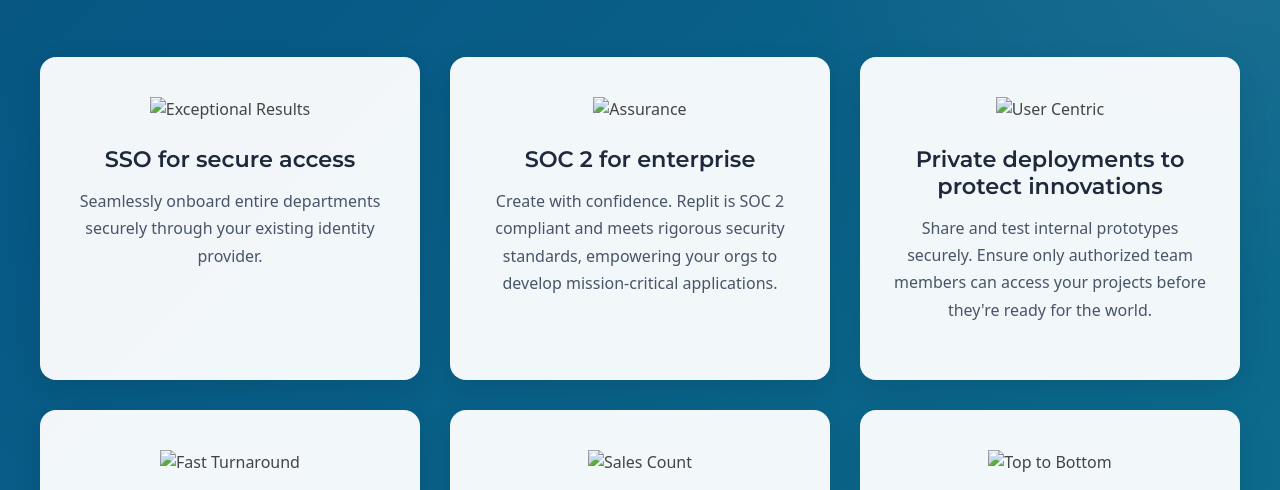
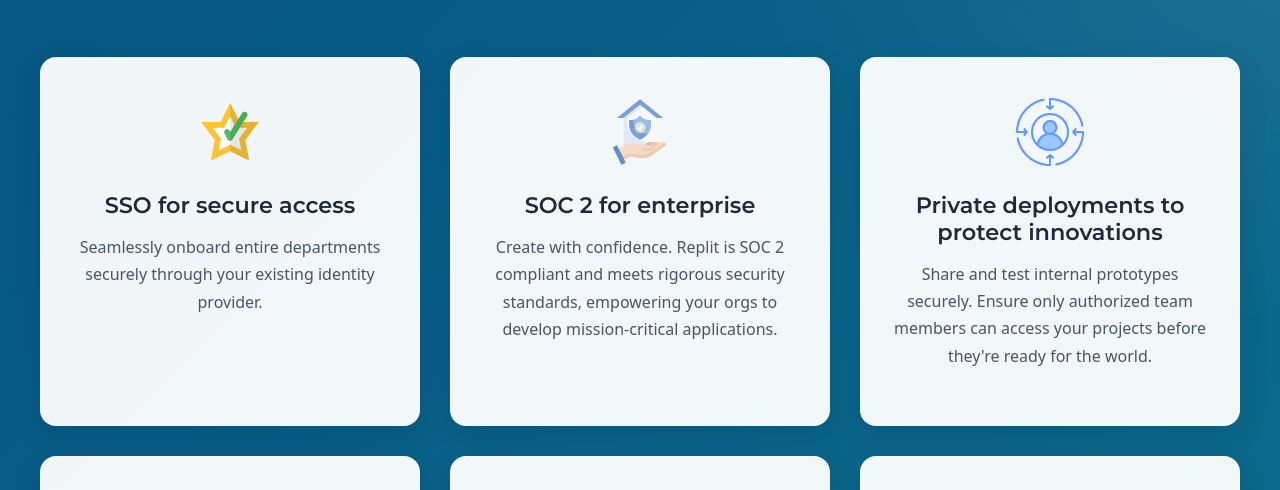
Before and after one commit to neelesh002/Kavyainfoweb, a website: page forentend/FlutterFlow.html in a window 1280 px wide. Shown: the part 2501-2991 px from the top of the page. Drawn offline with nearby package versions, Linux system fonts and the light colour scheme.

Commit message:
Your message

```diff
--- a/forentend/FlutterFlow.html
+++ b/forentend/FlutterFlow.html
@@ -223,39 +223,39 @@
       <div class="services-value-grid">
 
         <div class="services-exceptional">
-          <img src="/dev/assets/Images/SOS_1.png" alt="Exceptional Results">
+          <img src="./assets/img/images/Exceptional Results.png" alt="Exceptional Results">
           <h3>SSO for secure access</h3>
           <p>Seamlessly onboard entire departments securely through your existing identity provider.</p>
         </div>
 
         <div class="services-assurance">
-          <img src="/forentend/assets/Img/SOC_2.png" alt="Assurance">
+          <img src="./assets/Img/images/Assurance.png" alt="Assurance">
           <h3>SOC 2 for enterprise</h3>
           <p>Create with confidence. Replit is SOC 2 compliant and meets rigorous security standards, empowering your
             orgs to develop mission-critical applications.</p>
         </div>
 
         <div class="services-usercentric">
-          <img src="/dev/assets/Images/SOC_2.png" alt="User Centric">
+          <img src="./assets/Img/images/User Centric.png" alt="User Centric">
           <h3>Private deployments to protect innovations</h3>
           <p>Share and test internal prototypes securely. Ensure only authorized team members can access your projects
             before they're ready for the world.</p>
         </div>
 
         <div class="services-turnaround">
-          <img src="/dev/assets/Images/Doc.png" alt="Fast Turnaround">
+          <img src="./assets/Img/images/Fast Turnaround.PNG" alt="Fast Turnaround">
           <h3>Documentation</h3>
           <p>Review our product doucumentation for details guides & tutoruals on our features.</p>
         </div>
 
         <div class="services-sales">
-          <img src="assets/Images/hiar.png" alt="Sales Count">
+          <img src="./assets/Img/images/Sales Count.png" alt="Sales Count">
           <h3>Hire a Developer</h3>
           <p>Hire a FlutterFlow Agency or Freelancer to help build your app.</p>
         </div>
 
         <div class="services-toptobottom">
-          <img src="/dev/assets/Images/tem.png" alt="Top to Bottom">
+          <img src="./assets/Img/images/logo_no_background.png" alt="Top to Bottom">
           <h3>Template</h3>
           <p>Explore high quality FlutterFlow templates on our marketplace to get started quickly.</p>
         </div>
```
Also changed, not shown: forentend/assets/img/images/Assurance.png (added), forentend/assets/img/images/Exceptional Results.png (added), forentend/assets/img/images/Fast Turnaround.PNG (added), forentend/assets/img/images/Sales Count.png (added), forentend/assets/img/images/User Centric.png (added), forentend/assets/img/images/logo_no_background.png (added).
